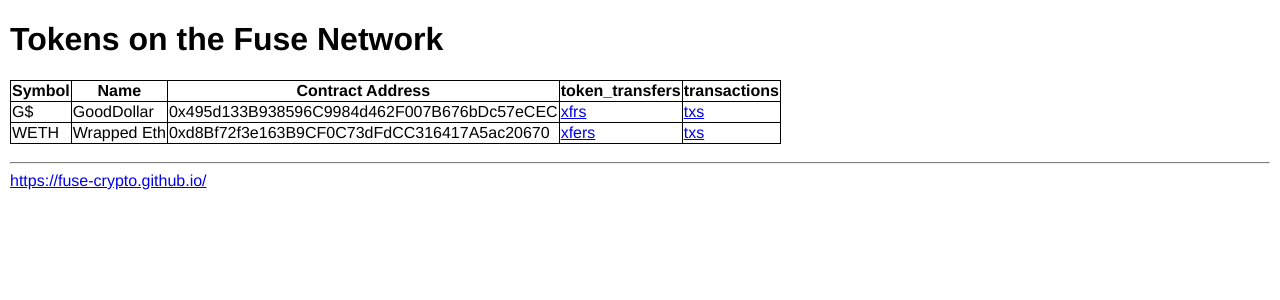
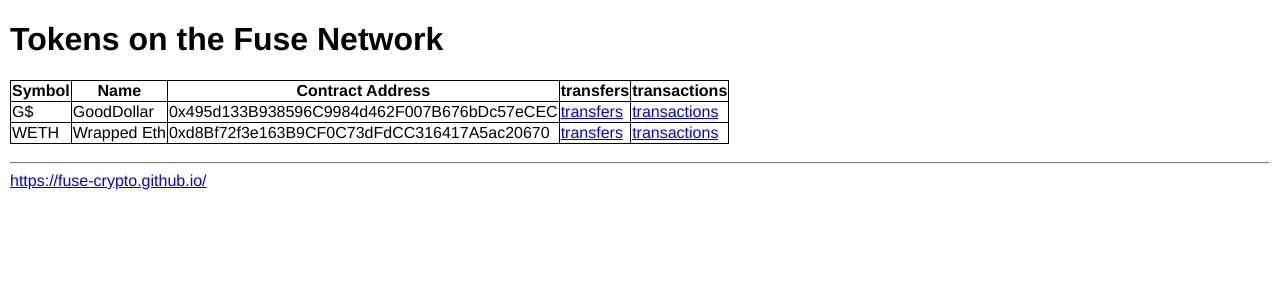
Before and after one commit to Fuse-Crypto/fuse-crypto.github.io, a Jekyll site: the page built from tokens/index.md, in a window 1280 px wide. Shown: the top 300 px of the page. Built offline with Jekyll 4.4.1, drawn with Linux system fonts in a browser that asks for light colours.

Commit message:
Update index.md

```diff
--- a/tokens/index.md
+++ b/tokens/index.md
@@ -5,7 +5,7 @@
 
 # Tokens on the Fuse Network
 
-Symbol | Name | Contract Address | token_transfers | transactions
------- | ---- | ---------------- | --------------- | ------------
-G$ | GoodDollar | 0x495d133B938596C9984d462F007B676bDc57eCEC | [xfrs](https://explorer.fuse.io/tokens/0x495d133B938596C9984d462F007B676bDc57eCEC/token_transfers) | [txs](https://explorer.fuse.io/address/0x495d133B938596C9984d462F007B676bDc57eCEC/transactions)
-WETH | Wrapped Eth | 0xd8Bf72f3e163B9CF0C73dFdCC316417A5ac20670 | [xfers](https://explorer.fuse.io/tokens/0xd8Bf72f3e163B9CF0C73dFdCC316417A5ac20670/token_transfers) | [txs](https://explorer.fuse.io/address/0xd8Bf72f3e163B9CF0C73dFdCC316417A5ac20670/transactions)
+Symbol | Name | Contract Address | transfers | transactions
+------ | ---- | ---------------- | --------- | ------------
+G$ | GoodDollar | 0x495d133B938596C9984d462F007B676bDc57eCEC | [transfers](https://explorer.fuse.io/tokens/0x495d133B938596C9984d462F007B676bDc57eCEC/token_transfers) | [transactions](https://explorer.fuse.io/address/0x495d133B938596C9984d462F007B676bDc57eCEC/transactions)
+WETH | Wrapped Eth | 0xd8Bf72f3e163B9CF0C73dFdCC316417A5ac20670 | [transfers](https://explorer.fuse.io/tokens/0xd8Bf72f3e163B9CF0C73dFdCC316417A5ac20670/token_transfers) | [transactions](https://explorer.fuse.io/address/0xd8Bf72f3e163B9CF0C73dFdCC316417A5ac20670/transactions)
```
